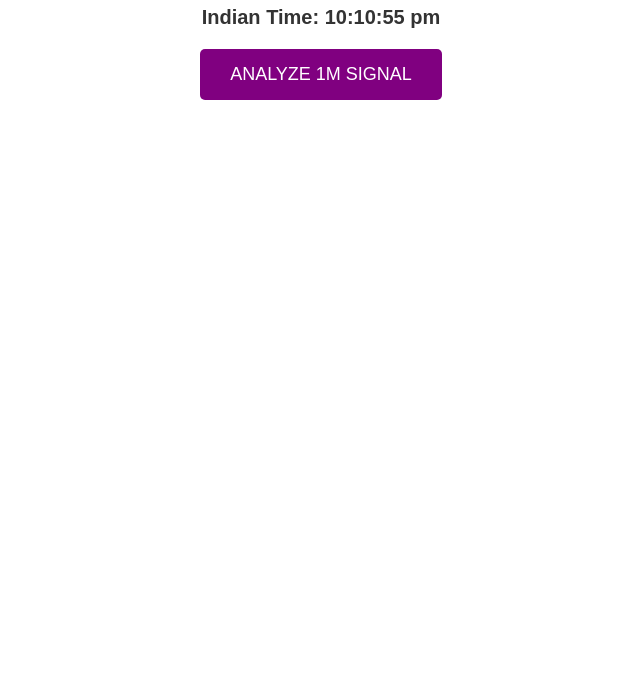
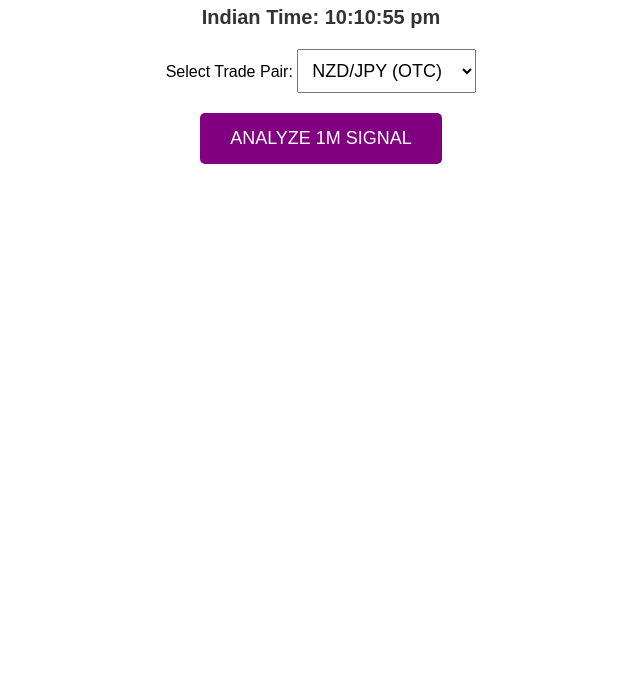
Before and after one commit to kingjonlove-art/Quotex-Signal-Tester, a plain HTML site: page index.html in a window 1280 px wide. Shown: the part 102-800 px from the top of the page, without its empty margins (319-959 px from the left). Drawn offline with Linux system fonts and the light colour scheme.

Commit message:
Update index.html

```diff
--- a/index.html
+++ b/index.html
@@ -3,17 +3,36 @@
 <head>
     <meta charset="UTF-8">
     <meta name="viewport" content="width=device-width, initial-scale=1.0">
-    <title>Indian Timer & Signal Setup</title>
+    <title>Market Analysis Demo</title>
     <style>
         body { font-family: Arial, sans-serif; text-align: center; margin-top: 50px; }
         .btn { padding: 15px 30px; font-size: 18px; cursor: pointer; border: none; border-radius: 5px; color: white; background-color: purple; }
         #timer { font-size: 20px; font-weight: bold; margin-bottom: 20px; color: #333; }
+        #pair-select { font-size: 18px; padding: 10px; margin-bottom: 20px; }
         #signal-display { font-size: 28px; font-weight: bold; margin-top: 30px; }
     </style>
 </head>
 <body>
     <h1>Market Analysis Tool</h1>
     <div id="timer">Loading Indian Time...</div>
+
+    <label for="pair-select">Select Trade Pair:</label>
+    <select id="pair-select">
+        <option value="NZD/JPY">NZD/JPY (OTC)</option>
+        <option value="NZD/USD">NZD/USD (OTC)</option>
+        <option value="AUD/CAD">AUD/CAD</option>
+        <option value="GBP/NZD">GBP/NZD (OTC)</option>
+        <option value="EUR/NZD">EUR/NZD (OTC)</option>
+        <option value="USD/PKR">USD/PKR (OTC)</option>
+        <option value="GBP/USD">GBP/USD</option>
+        <option value="NZD/CHF">NZD/CHF (OTC)</option>
+        <option value="USD/COP">USD/COP (OTC)</option>
+        <option value="USD/INR">USD/INR (OTC)</option>
+        <option value="EUR/CAD">EUR/CAD</option>
+        <option value="GBP/AUD">GBP/AUD</option>
+    </select>
+    <br>
+
     <button class="btn" onclick="analyzeMarket()">ANALYZE 1M SIGNAL</button>
     <div id="signal-display"></div>
 
@@ -29,10 +48,11 @@
         updateIndianTime();
 
         function analyzeMarket() {
+            const pair = document.getElementById('pair-select').value;
             const signals = ['UP', 'DOWN'];
             const randomSignal = signals[Math.floor(Math.random() * signals.length)];
             const display = document.getElementById('signal-display');
-            display.innerText = '1m Signal: ' + randomSignal;
+            display.innerText = '1m Signal for ' + pair + ': ' + randomSignal;
             display.style.color = randomSignal === 'UP' ? 'green' : 'red';
         }
     </script>
```
